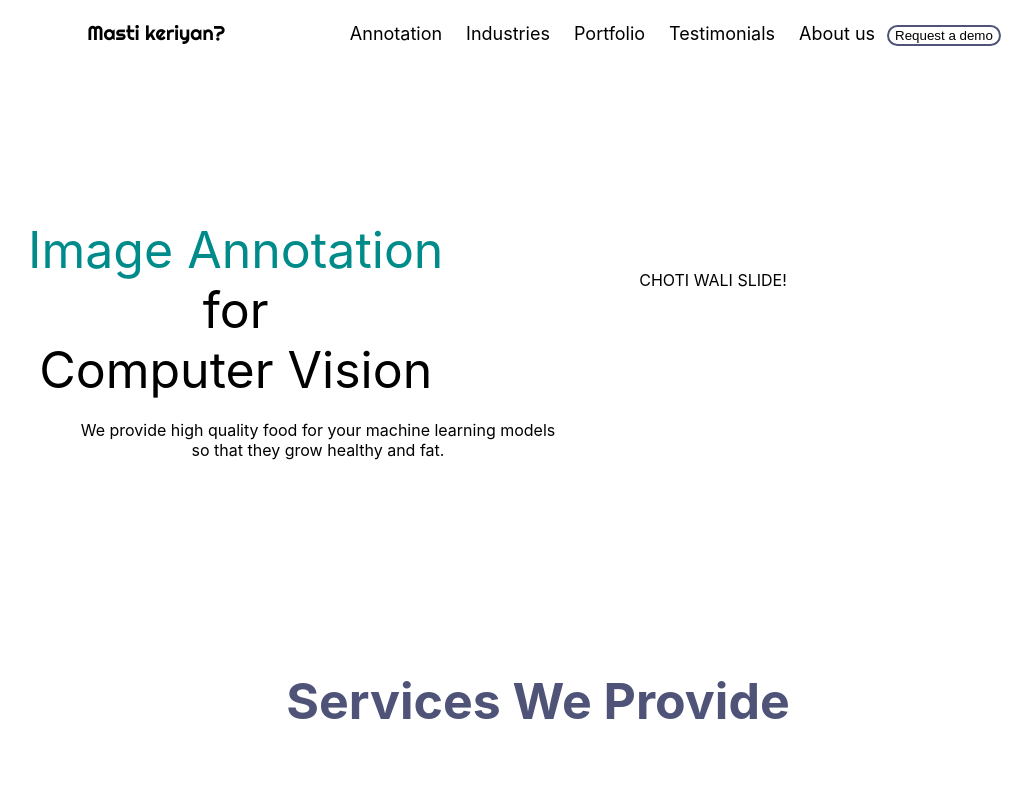
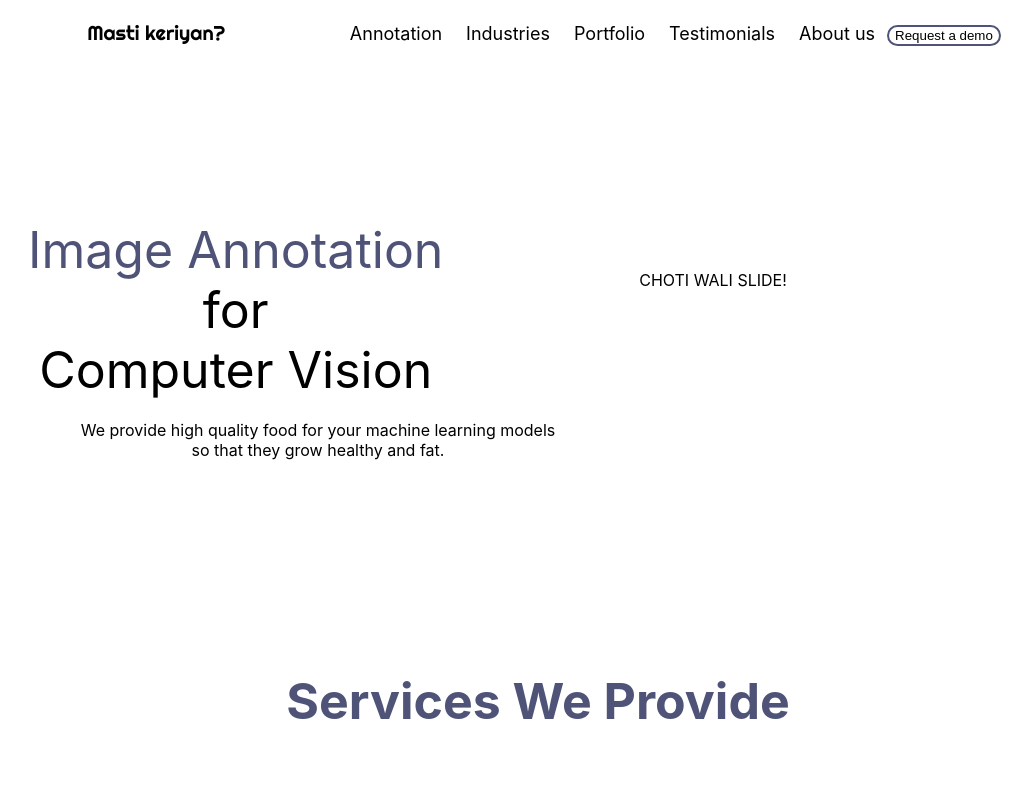
Before and after one commit to D3nii/React-Projects, a React (Create React App) app in the folder prox/: page / in a window 1280 px wide. Shown: the top 800 px of the page, without its empty margins (102-1134 px from the left). Built offline with nearby package versions, Linux system fonts and the light colour scheme.

Commit message:
Update Page1.js

```diff
--- a/prox/src/Components/Page1.js
+++ b/prox/src/Components/Page1.js
@@ -11,8 +11,8 @@ class Page1 extends React.Component {
     return (
       <div id="page1">
         <div id="main">
-          <span style={{ color: "darkcyan" }}>Image Annotation</span> <br /> for{" "}
-          <br /> Computer Vision
+          <span style={{ color: "rgb(78, 83, 119)" }}>Image Annotation</span>{" "}
+          <br /> for <br /> Computer Vision
         </div>
         <div id="leftover">
           We provide high quality food for your machine learning models <br />{" "}
```
